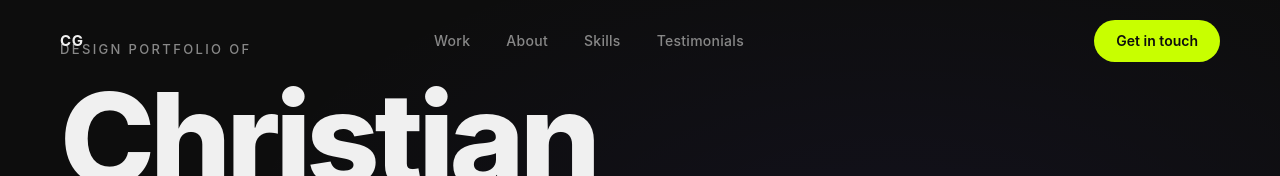
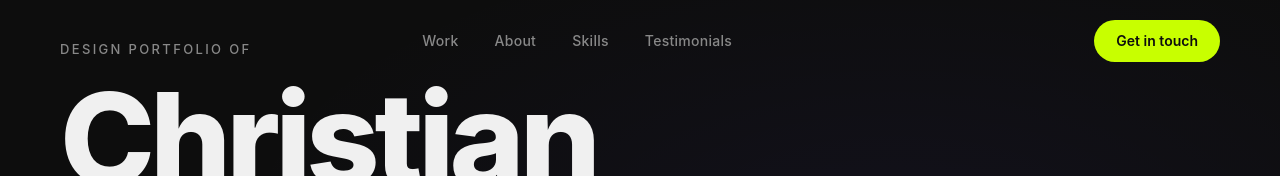
Before and after one commit to ccgar/portfolio, a plain HTML site: page index.html in a window 1280 px wide. Shown: the top 176 px of the page. Drawn offline with Linux system fonts and the light colour scheme; files whose address does not match are found by name.

Commit message:
quitar CG

```diff
--- a/index.html
+++ b/index.html
@@ -1163,7 +1163,7 @@
 
 <!-- NAV -->
 <nav id="nav">
-  <a href="#" class="nav-logo">CG</a>
+  <a href="#" class="nav-logo"></a>
   <ul class="nav-links">
     <li><a href="#work">Work</a></li>
     <li><a href="#about">About</a></li>
```
